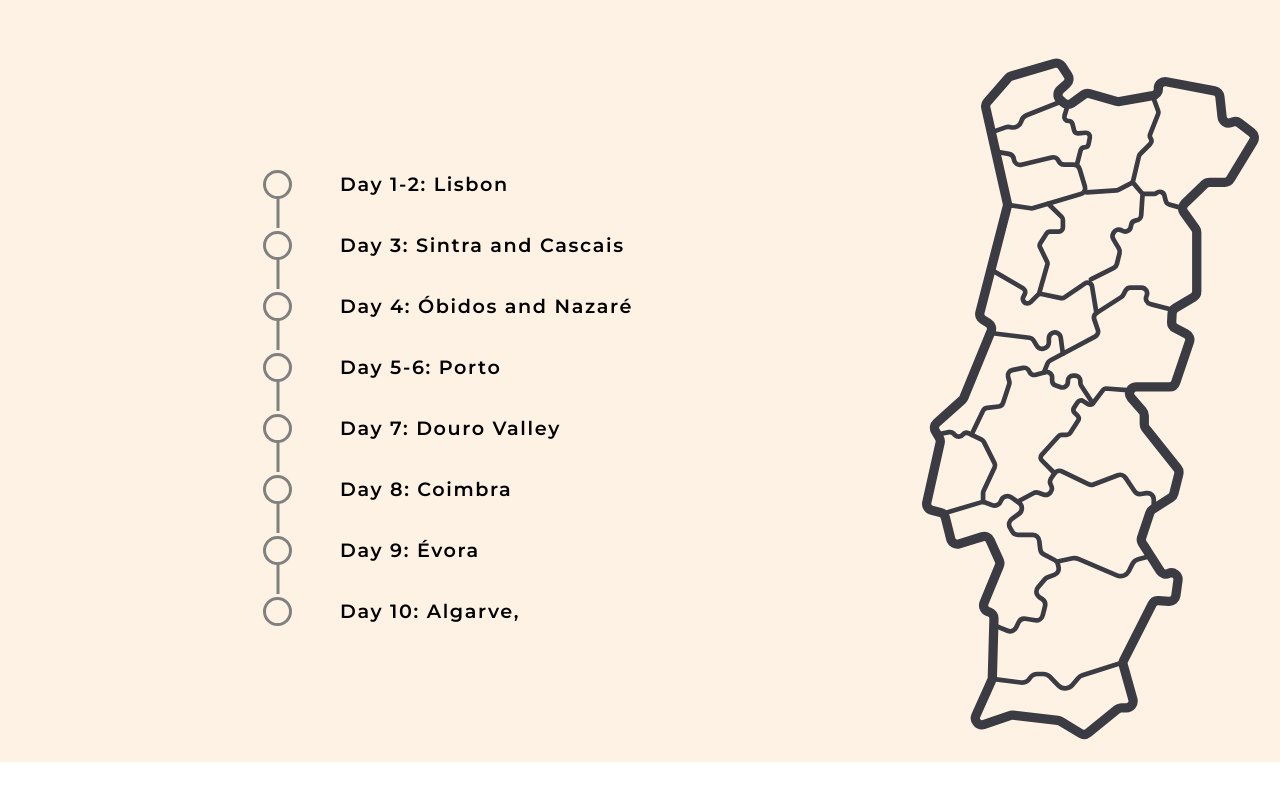
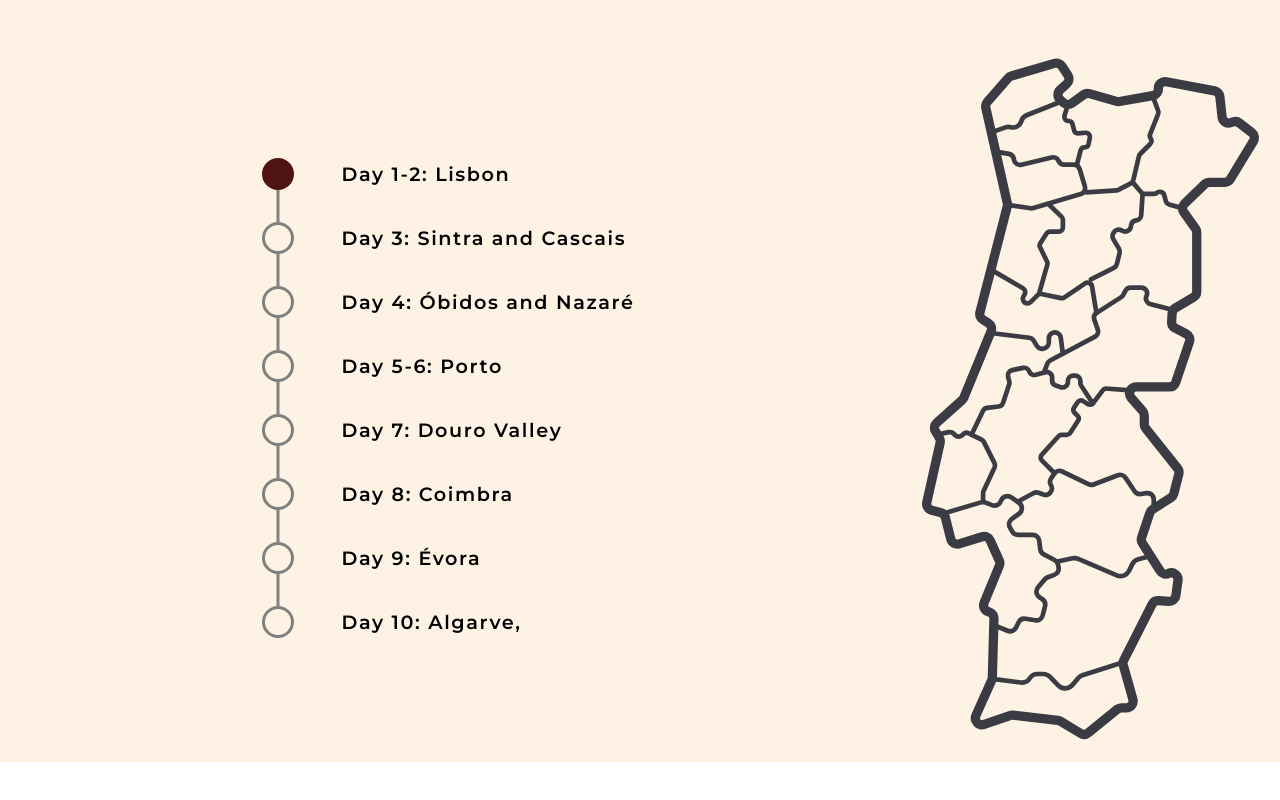
Before and after one commit to and-yevchenko/portugal-travel, a React (Vite) app: page / in a window 1280 px wide. Shown: the part 7562-8362 px from the top of the page. Built offline with nearby package versions, Linux system fonts and the light colour scheme.

Commit message:
Add basic stepper

```diff
--- a/src/components/Stepper/Stepper.css
+++ b/src/components/Stepper/Stepper.css
@@ -7,14 +7,15 @@
         display: flex;
         align-items: center;
         gap: 3rem;
-        div {
+        button {
             content: "";
-            width: 29px;
-            height: 29px;
+            width: 32px;
+            height: 32px;
             border-radius: 50%;
-            border: 3px solid grey;
-            /* background-color: grey;  */
+            border: 3px solid #808080;
+            background-color: transparent;
             position: relative;
+            transition: all 0.4s ease-out;
         }
         p {
             font-size: 1.2rem;
@@ -22,17 +23,29 @@
             letter-spacing: 0.1rem;
         }
     }
-    .stepper__item:not(:last-child) div::after {
+    .stepper__item:not(:first-child) button::after {
             display: block;
             position: absolute;
-            bottom: -32px;
+            top: -35px;
             /* bottom: 0;  */
             left: 50%;
             transform: translateX(-50%);
             margin: 0 auto;
             content: "";
-            background-color: grey;
+            background-color: #808080;
             width: 3px;
             height: 32px;
+            transition: all 0.4s ease-out;
+    }
+    .stepper__item.--active {
+        button {
+            background-color: #501313;
+            border: 3px solid #501313;
+            transition: all 0.4s ease-out;
+        }
+        &:not(:first-child) button::after {
+            background-color: #501313;
+            transition: all 0.4s ease-out;
+        }
     }
 }
--- a/src/components/Stepper/Stepper.jsx
+++ b/src/components/Stepper/Stepper.jsx
@@ -1,15 +1,19 @@
+import { useState } from 'react';
 import { TRAVEL_PLAN } from '../../content/__travel-plan'
 import './Stepper.css'
 
 export const Stepper = () => {
 
     const steps = TRAVEL_PLAN.ITINERARY;
+    const [currentStep, setCurrentStep] = useState(1)
 
     return (
         <div className='stepper'>
             {steps.map((step, i) => (
-                <div className='stepper__item' key={i}>
-                    <div></div>
+                <div className={`stepper__item ${currentStep >= i + 1 && '--active'}`}
+                     key={i}
+                >
+                    <button onClick={() => setCurrentStep(i + 1)} type='button'></button>
                     <p>{step}</p>
                 </div>
             ))}
```
